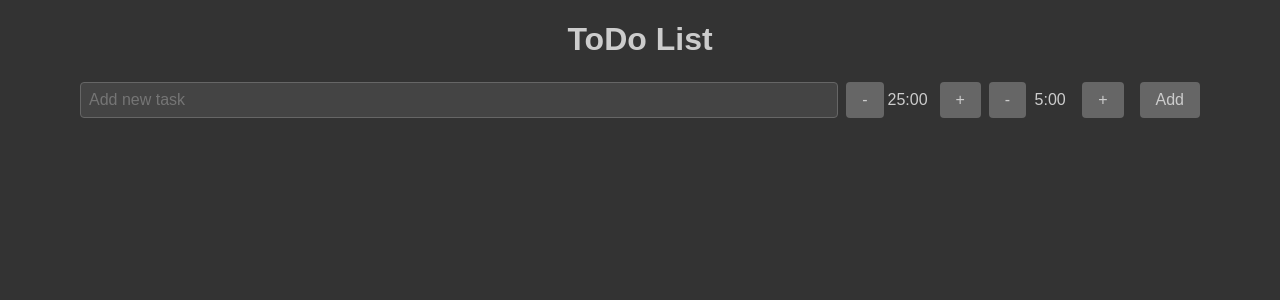
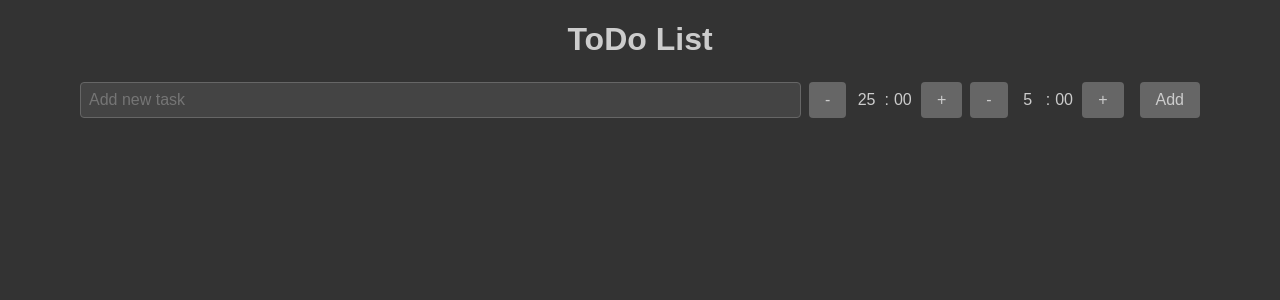
Before and after one commit to staythepath/task, a React (Create React App) app: page / in a window 1280 px wide. Shown: the top 300 px of the page. Built offline with nearby package versions, Linux system fonts and the light colour scheme.

Commit message:
Very basic functionality and presentation is ready

```diff
--- a/src/App.css
+++ b/src/App.css
@@ -36,6 +36,23 @@
     transform: rotate(360deg);
   }
 }
+
+[contentEditable] {
+  cursor: text;
+  min-height: 1.2em;
+  padding: 3px;
+}
+
+[contentEditable]::selection {
+  background-color: rgba(255, 255, 255, 0.99);
+  color: #333;
+}
+
+[contentEditable]::-moz-selection {
+  background-color: rgba(255, 255, 255, 0.99);
+  color: #333;
+}
+
 
 body {
   background-color: #333;
@@ -97,8 +114,53 @@ span {
   flex-grow: 1;
 }
 
+.hidden-timer-input:-moz-focusring {
+  outline: none;
+}
+
+.hidden-timer-input:focus {
+  outline: none;
+  box-shadow: 0 0 0 2px #000000; /* Change the color here */
+}
+
 .hidden-timer-input {
   position: absolute;
   opacity: 0;
   pointer-events: none;
+  outline: none;
+  box-shadow: 0 0 0 2px #000000;
 }
+
+.timer-input {
+  width: 1.2rem;
+  max-width: 1.2rem;
+  margin: 0 0.1rem;
+  background-color: transparent;
+  border: none; /* Remove border */
+  color: transparent;
+  font-size: 1rem;
+  text-align: center;
+  outline: none; /* Remove outline */
+  moz-appearance: textfield;
+}
+
+/*const timerDisplayStyle = {
+  display: 'inline-flex',
+  alignItems: 'center',
+  justifyContent: 'center',
+  width: '1.2rem',
+  margin: '0 0.5rem',
+  marginRight: '0.03rem',
+  marginLeft: '.4rem',
+};
+*/
+.timer-input::-webkit-outer-spin-button {
+  -webkit-appearance: none;
+  margin: 0;
+}
+
+
+
+.timer-input:focus {
+  border-color: #666; /* Add this line */
+}
--- a/src/components/NewTaskForm.js
+++ b/src/components/NewTaskForm.js
@@ -17,26 +17,37 @@ const NewTaskForm = ({ onSubmit }) => {
 
   };
 
-  const focusHiddenInput = (type) => {
-    if (type === "primary" || type === "secondary") {
-      document.querySelector(`#new-task-form-hidden-input-${type}`).focus();
-    }
-  };
-
+  const [primaryDurationFocused, setPrimaryDurationFocused] = useState(false);
+  const [secondaryDurationFocused, setSecondaryDurationFocused] = useState(false);
 
   const timerDisplayStyle = {
     display: 'inline-flex',
     alignItems: 'center',
     justifyContent: 'center',
-    width: '2rem',
+    width: '1.2rem',
     margin: '0 0.5rem',
+    marginRight: '0.03rem',
+    marginLeft: '.4rem',
   };
+
+  const colonDisplayStyle = {
+    display: 'inline-flex',
+    alignItems: 'center',
+    justifyContent: 'center',
+    width: '.01rem',
+    margin: '0 0rem',
+    lineHeight: '1',
+    verticalAlign: 'middle',
+    cursor: 'text',
+  };
+
 
   return (
     <form onSubmit={handleSubmit}>
       <input
         id="new-task-form-hidden-input-primary"
         type="number"
+        style={{ outline: '2px solid #000000' }}
         value={primaryDuration / 60}
         onChange={(e) =>
           setPrimaryDuration(Math.max(0, parseInt(e.target.value, 10) * 60))
@@ -47,12 +58,14 @@ const NewTaskForm = ({ onSubmit }) => {
       <input
         id="new-task-form-hidden-input-secondary"
         type="number"
+        style={{ outline: '2px solid #000000' }}
         value={secondaryDuration / 60}
         onChange={(e) =>
           setSecondaryDuration(Math.max(0, parseInt(e.target.value, 10) * 60))
         }
         className="hidden-timer-input"
         min="0"
+
       />
 
       <input
@@ -61,36 +74,61 @@ const NewTaskForm = ({ onSubmit }) => {
         onChange={(e) => setTask(e.target.value)}
         placeholder="Add new task"
       />
-      <button onClick={(e) => { e.preventDefault(); setPrimaryDuration(primaryDuration - 60)}}>-</button>
+      <button onClick={(e) => { e.preventDefault(); setPrimaryDuration(Math.max(0, primaryDuration - 60)) }}>-</button>
+      <input
+        type="text"
+        pattern="\d*"
+        value={isNaN(primaryDuration / 60) || primaryDuration === null
+          ? "00"
+          : Math.floor(primaryDuration / 60)}
+        onChange={(e) => {
+          const value = e.target.value === "" ? 0 : parseInt(e.target.value, 10);
+          if (!isNaN(value)) {
+            setPrimaryDuration(value * 60);
+          }
+        }}
+        className="timer-input"
+        style={{ borderColor: primaryDurationFocused ? '#666' : 'transparent', backgroundColor: primaryDurationFocused ? '#444' : 'transparent' }}
+        onFocus={() => setPrimaryDurationFocused(true)}
+        onBlur={() => setPrimaryDurationFocused(false)}
+      />
+<div style={{ ...colonDisplayStyle, cursor: 'default' }}>:</div>
 <div
         style={timerDisplayStyle}
-        onClick={() => focusHiddenInput("primary")}
       >
-        {isNaN(primaryDuration / 60) || primaryDuration === null
-          ? "00"
-          : Math.floor(primaryDuration / 60)}
-        :
   {isNaN(primaryDuration % 60) || primaryDuration === null
     ? "00"
     : String(primaryDuration % 60).padStart(2, "0")}
 </div>
 
+
       <button onClick={(e) => { e.preventDefault(); setPrimaryDuration(primaryDuration + 60)}}>+</button>
-      <button onClick={(e) => { e.preventDefault(); setSecondaryDuration(secondaryDuration - 60)}}>-</button>
+      <button onClick={(e) => { e.preventDefault(); setSecondaryDuration(Math.max(0, secondaryDuration - 60)) }}>-</button>
+      <input
+        type="text"
+        pattern="\d*"
+        value={isNaN(secondaryDuration / 60) || secondaryDuration === null
+          ? "00"
+          : Math.floor(secondaryDuration / 60)}
+        onChange={(e) => {
+          const value = e.target.value === "" ? 0 : parseInt(e.target.value, 10);
+          if (!isNaN(value)) {
+            setSecondaryDuration(value * 60);
+          }
+        }}
+        className="timer-input"
+        style={{ borderColor: secondaryDurationFocused ? '#666' : 'transparent', backgroundColor: secondaryDurationFocused ? '#444' : 'transparent' }} // Updated here
+        onFocus={() => setSecondaryDurationFocused(true)}
+        onBlur={() => setSecondaryDurationFocused(false)}
+      />
+      <div style={{ ...colonDisplayStyle, cursor: 'default' }}>:</div>
       <div
         style={timerDisplayStyle}
-        onClick={() => focusHiddenInput("secondary")}
       >
-        {isNaN(secondaryDuration / 60) || secondaryDuration === null
-          ? "00"
-          : Math.floor(secondaryDuration / 60)}
-        :
         {isNaN(secondaryDuration % 60) || secondaryDuration === null
           ? "00"
           : String(secondaryDuration % 60).padStart(2, "0")}
       </div>
-
-
       <button onClick={(e) => { e.preventDefault(); setSecondaryDuration(secondaryDuration + 60)}}>+</button>
       <button type="submit" style={{ marginLeft: '1rem' }}>
         Add
--- a/src/components/ToDoItem.js
+++ b/src/components/ToDoItem.js
@@ -20,6 +20,8 @@ const ToDoItem = ({
   const [isRunning, setIsRunning] = useState(false);
   const [isPrimary, setIsPrimary] = useState(true);
   const [isEditing, setIsEditing] = useState(false);
+  const [primaryDurationFocused, setPrimaryDurationFocused] = useState(false);
+  const [secondaryDurationFocused, setSecondaryDurationFocused] = useState(false);
 
   useEffect(() => {
     setPrimaryDuration(initialPrimaryDuration);
@@ -68,6 +70,17 @@ const ToDoItem = ({
     setIsEditing(!isEditing);
   };
 
+  const colonDisplayStyle = {
+    display: 'inline-flex',
+    alignItems: 'center',
+    justifyContent: 'center',
+    width: '.01rem',
+    margin: '0 0rem',
+    lineHeight: '1',
+    verticalAlign: 'middle',
+    cursor: 'text',
+  };
+
 
   const adjustTime = (type, delta) => {
     if (type === 'primary') {
@@ -87,19 +100,16 @@ const ToDoItem = ({
     setIsPrimary(true);
   };
 
-  const focusHiddenInput = (type) => {
-    if (isEditing && (type === "primary" || type === "secondary")) {
-      document.querySelector(`#todo-${id}-hidden-input-${type}`).focus();
-    }
-  };
 
 
   const timerDisplayStyle = {
     display: 'inline-flex',
     alignItems: 'center',
     justifyContent: 'center',
-    width: '2rem',
+    width: '1.2rem',
     margin: '0 0.5rem',
+    marginRight: '0.03rem',
+    marginLeft: '.4rem',
   };
 
   const countdownDisplayStyle = {
@@ -259,36 +269,58 @@ const ToDoItem = ({
           min="0"
         />
           <button onClick={() => adjustTime('primary', -1)}>-</button>
+          <input
+            type="text"
+            pattern="\d*"
+            value={isNaN(primaryDuration / 60) || primaryDuration === null
+              ? "00"
+              : Math.floor(primaryDuration / 60)}
+            onChange={(e) => {
+              const value = e.target.value === "" ? 0 : parseInt(e.target.value, 10);
+              if (!isNaN(value)) {
+                setPrimaryDuration(value * 60);
+              }
+            }}
+            className="timer-input"
+            style={{ borderColor: primaryDurationFocused ? '#666' : 'transparent', backgroundColor: primaryDurationFocused ? '#444' : 'transparent' }}
+            onFocus={() => setPrimaryDurationFocused(true)}
+            onBlur={() => setPrimaryDurationFocused(false)}
+          />
+            <div style={{ ...colonDisplayStyle, cursor: 'default' }}>:</div>
             <div
               style={timerDisplayStyle}
-            onClick={() => focusHiddenInput("primary")}
             >
-            {isNaN(primaryDuration / 60) || primaryDuration === null
-              ? "00"
-              : Math.floor(primaryDuration / 60)}
-            :
               {isNaN(primaryDuration % 60) || primaryDuration === null
                 ? "00"
                 : String(primaryDuration % 60).padStart(2, "0")}
             </div>
-
-
             <button onClick={() => adjustTime('primary', 1)}>+</button>
             <button onClick={() => adjustTime('secondary', -1)}>-</button>
+            <input
+              type="text"
+              pattern="\d*"
+              value={isNaN(secondaryDuration / 60) || secondaryDuration === null
+                ? "00"
+                : Math.floor(secondaryDuration / 60)}
+              onChange={(e) => {
+                const value = e.target.value === "" ? 0 : parseInt(e.target.value, 10);
+                if (!isNaN(value)) {
+                  setSecondaryDuration(value * 60);
+                }
+              }}
+              className="timer-input"
+              style={{ borderColor: secondaryDurationFocused ? '#666' : 'transparent', backgroundColor: secondaryDurationFocused ? '#444' : 'transparent' }}
+              onFocus={() => setSecondaryDurationFocused(true)}
+              onBlur={() => setSecondaryDurationFocused(false)}
+            />
+            <div style={{ ...colonDisplayStyle, cursor: 'default' }}>:</div>
             <div
               style={timerDisplayStyle}
-            onClick={() => focusHiddenInput("secondary")}
             >
-            {isNaN(secondaryDuration / 60) || secondaryDuration === null
-              ? "00"
-              : Math.floor(secondaryDuration / 60)}
-            :
               {isNaN(secondaryDuration % 60) || secondaryDuration === null
                 ? "00"
                 : String(secondaryDuration % 60).padStart(2, "0")}
             </div>
-
-
             <button onClick={() => adjustTime('secondary', 1)}>+</button>
           </>
       }
```
Also changed, not shown: src/components/ToDoItem copy.js (deleted, +0 -155 lines). Lines whose indentation alone changed are shown as unchanged.
